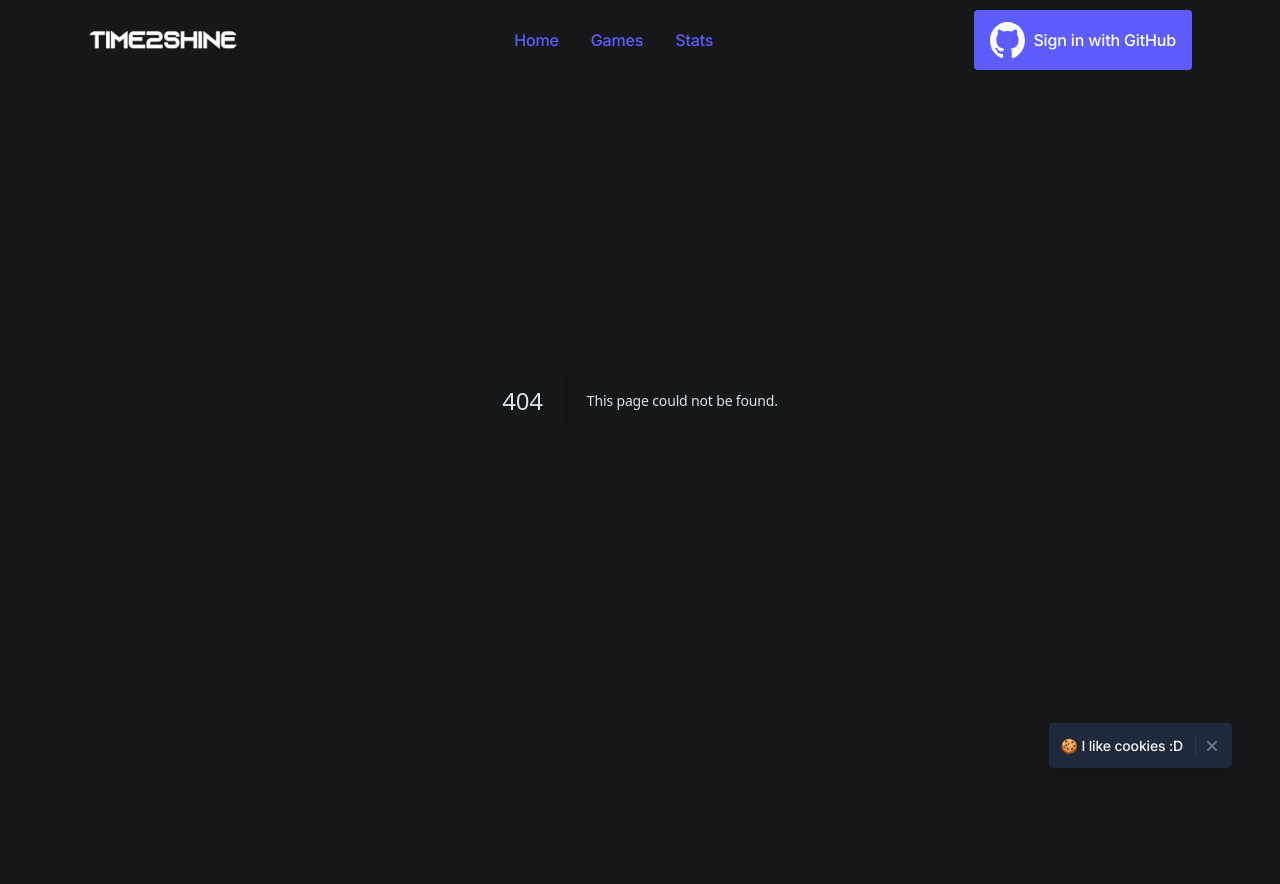
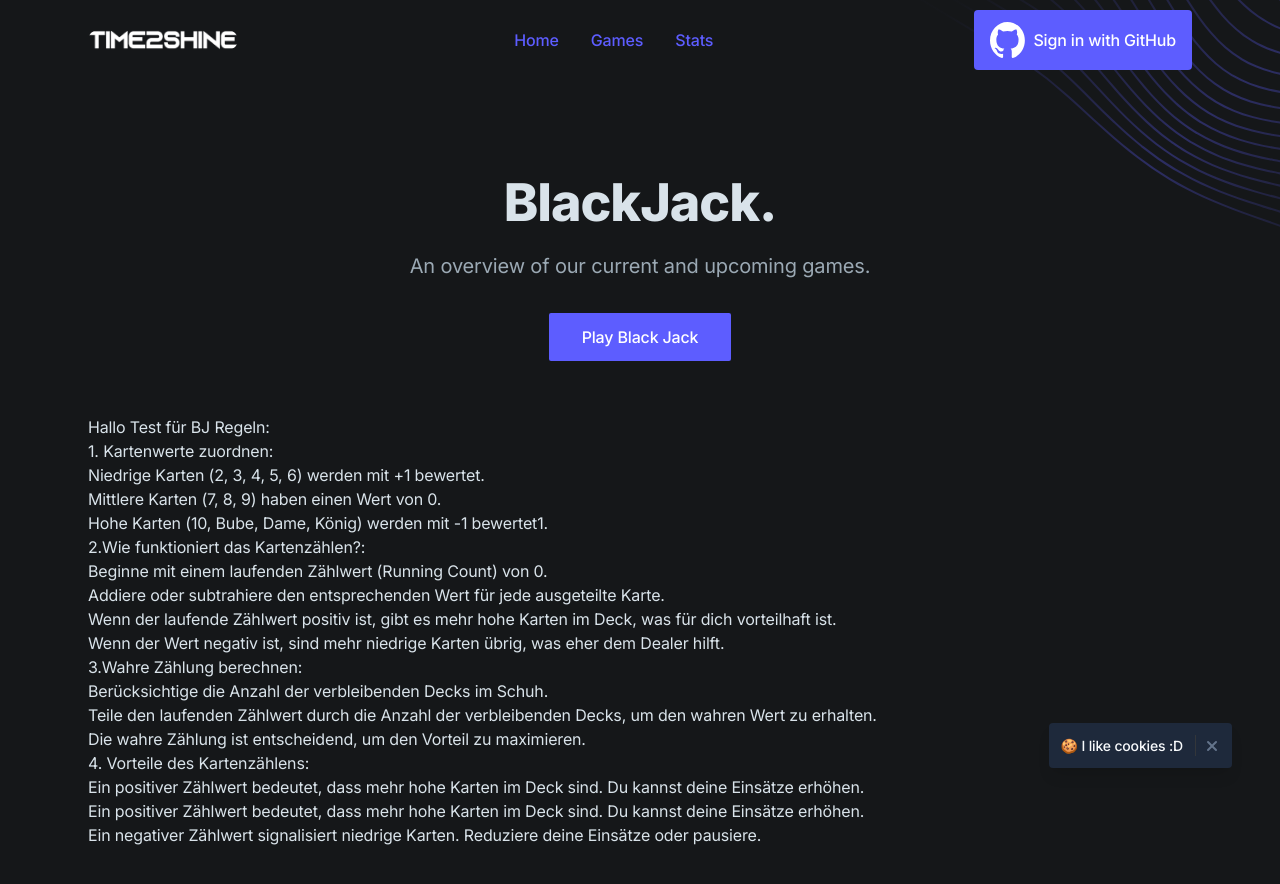
Before and after one commit to SE-TINF22B6/time2shine, a Next.js app in the folder frontend2shine/: page /games/blackjack/karten in a window 1280 px wide. Before the commit this address had no page. Shown: the top 884 px of the page. Before the commit the page ends 800 px from the top, so only its background shows below. Built offline with nearby package versions, Linux system fonts and the light colour scheme.

Commit message:
Added BJ page

```diff
--- /dev/null
+++ b/frontend2shine/app/(games)/games/blackjack/karten/page.tsx
@@ -0,0 +1,50 @@
+export const metadata = {
+  title: 'BlackJack Wiki - time2shine',
+  description: 'Online Gaming Platform',
+}
+
+export default function Games() {
+  return (
+    <section className="relative">
+      <div className="max-w-6xl mx-auto px-4 sm:px-6">
+        <div className="pt-32 pb-12 md:pt-40 md:pb-20">
+
+          {/* Section header */}
+          <div className="max-w-3xl mx-auto text-center pb-12 md:pb-16">
+            <h1 className="h1 mb-4" data-aos="fade-up">BlackJack.</h1>
+            <p className="text-xl text-gray-400 mb-8" data-aos="fade-up" data-aos-delay="200">An overview of our current
+              and upcoming games.</p>
+            <div className="max-w-xs mx-auto sm:max-w-none sm:flex sm:justify-center">
+              <div data-aos="fade-up" data-aos-delay="400">
+                <a className="btn text-white bg-purple-600 hover:bg-purple-700 w-full mb-4 sm:w-auto sm:mb-0"
+                   href="/blackjack">Play Black Jack</a>
+              </div>
+            </div>
+          </div>
+
+
+
+          <p>Hallo Test für BJ Regeln: </p>
+         <p>1. Kartenwerte zuordnen:</p>
+         <p>Niedrige Karten (2, 3, 4, 5, 6) werden mit +1 bewertet.</p>
+          <p>Mittlere Karten (7, 8, 9) haben einen Wert von 0.</p>
+          <p>Hohe Karten (10, Bube, Dame, König) werden mit -1 bewertet1.</p>
+          <p>2.Wie funktioniert das Kartenzählen?:</p>
+          <p>Beginne mit einem laufenden Zählwert (Running Count) von 0.</p>
+         <p>Addiere oder subtrahiere den entsprechenden Wert für jede ausgeteilte Karte.</p>
+         <p>Wenn der laufende Zählwert positiv ist, gibt es mehr hohe Karten im Deck, was für dich vorteilhaft ist.</p>
+         <p>Wenn der Wert negativ ist, sind mehr niedrige Karten übrig, was eher dem Dealer hilft.</p>
+         <p>3.Wahre Zählung berechnen:</p>
+         <p>Berücksichtige die Anzahl der verbleibenden Decks im Schuh.</p>
+          <p>Teile den laufenden Zählwert durch die Anzahl der verbleibenden Decks, um den wahren Wert zu erhalten.</p>
+          <p>Die wahre Zählung ist entscheidend, um den Vorteil zu maximieren.</p>
+        <p>4. Vorteile des Kartenzählens:</p>
+         <p> Ein positiver Zählwert bedeutet, dass mehr hohe Karten im Deck sind. Du kannst deine Einsätze erhöhen.</p> Ein positiver Zählwert bedeutet, dass mehr hohe Karten im Deck sind. Du kannst deine Einsätze erhöhen.
+          <p>Ein negativer Zählwert signalisiert niedrige Karten. Reduziere deine Einsätze oder pausiere.</p>
+
+
+        </div>
+      </div>
+    </section>
+  )
+}
```
